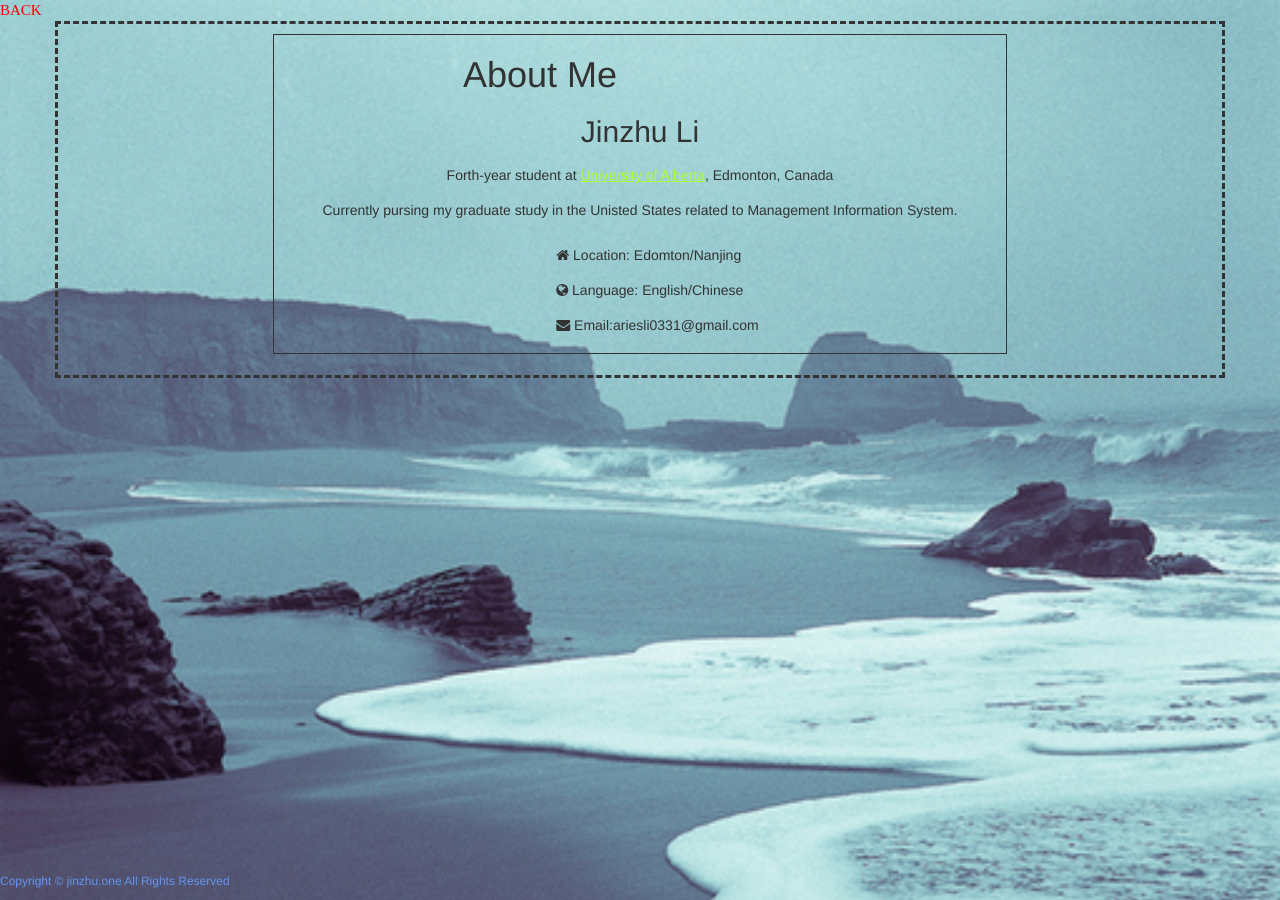
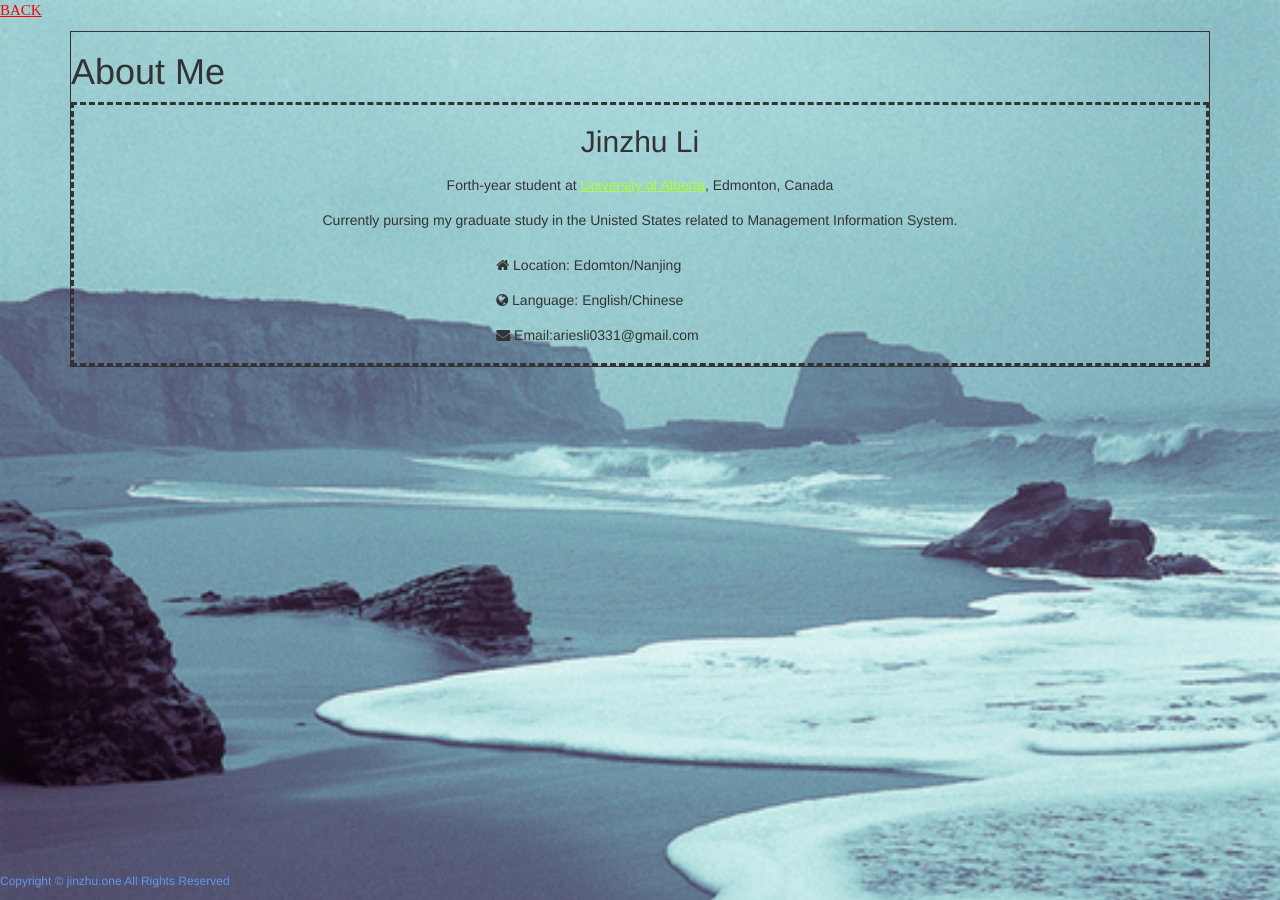
Before and after one commit to Aries0331/Aries0331.github.io, a Jekyll site: the page profile.html, which Jekyll copies as it is, in a window 1280 px wide. Built offline with Jekyll 4.4.1, drawn with Linux system fonts in a browser that asks for light colours; some web fonts are replaced.

Commit message:
fix profile and try

```diff
--- a/css/profile.css
+++ b/css/profile.css
@@ -1,6 +1,6 @@
 html, body { height: 100%; }
 
-.container {
+.container .inner-container .text {
   border-style: dashed;
 }
 
@@ -19,6 +19,7 @@ a.back {
   font-family: 'Aldrich';
   font-size: 15px;
   color: red;
+  text-decoration: underline;
 }
 
 a.top {
@@ -29,8 +30,8 @@ a.top {
   visibility: hidden;
 }
 
-h1.aboutme {
-  padding-left: 5cm;
+.innner-content > h1 {
+  font-family: 'Allura';font-size: 22px;
 }
 
 .text {
@@ -45,15 +46,16 @@ i.material-icons {
 }
 
 .content {
+  position: relative;
   margin-top: 10px;
-  margin-left: 200px;
-  margin-right: 200px;
-  height: 100%;
+  left: 0;
+  right: 0;
   border-style: solid;
   border-width: thin;
 }
 
 .list > li {
+  position: relative;
   display: block;
   text-align: left;
   padding-left: 35%;
--- a/profile.html
+++ b/profile.html
@@ -10,6 +10,7 @@
     -->
     <meta name="viewport" content="width=device-width, initial-scale=1">
     <link rel="stylesheet" href="https://cdnjs.cloudflare.com/ajax/libs/font-awesome/4.7.0/css/font-awesome.min.css">
+    <link href='//fonts.googleapis.com/css?family=Allura' rel='stylesheet'>
     <title>About Me -- Jinzhu</title>
     <!-- link html to css -->
     <link href="css/profile.css" type="text/css" rel="stylesheet">
@@ -26,7 +27,7 @@
       <div class="inner-container">
         <div class="content">
           <div class="inner-content">
-            <h1 id="page-title" class="aboutme">About Me</h1>
+            <h1>About Me</h1>
           </div>
           <div class="text">
           <h2>Jinzhu Li</h2>
```
